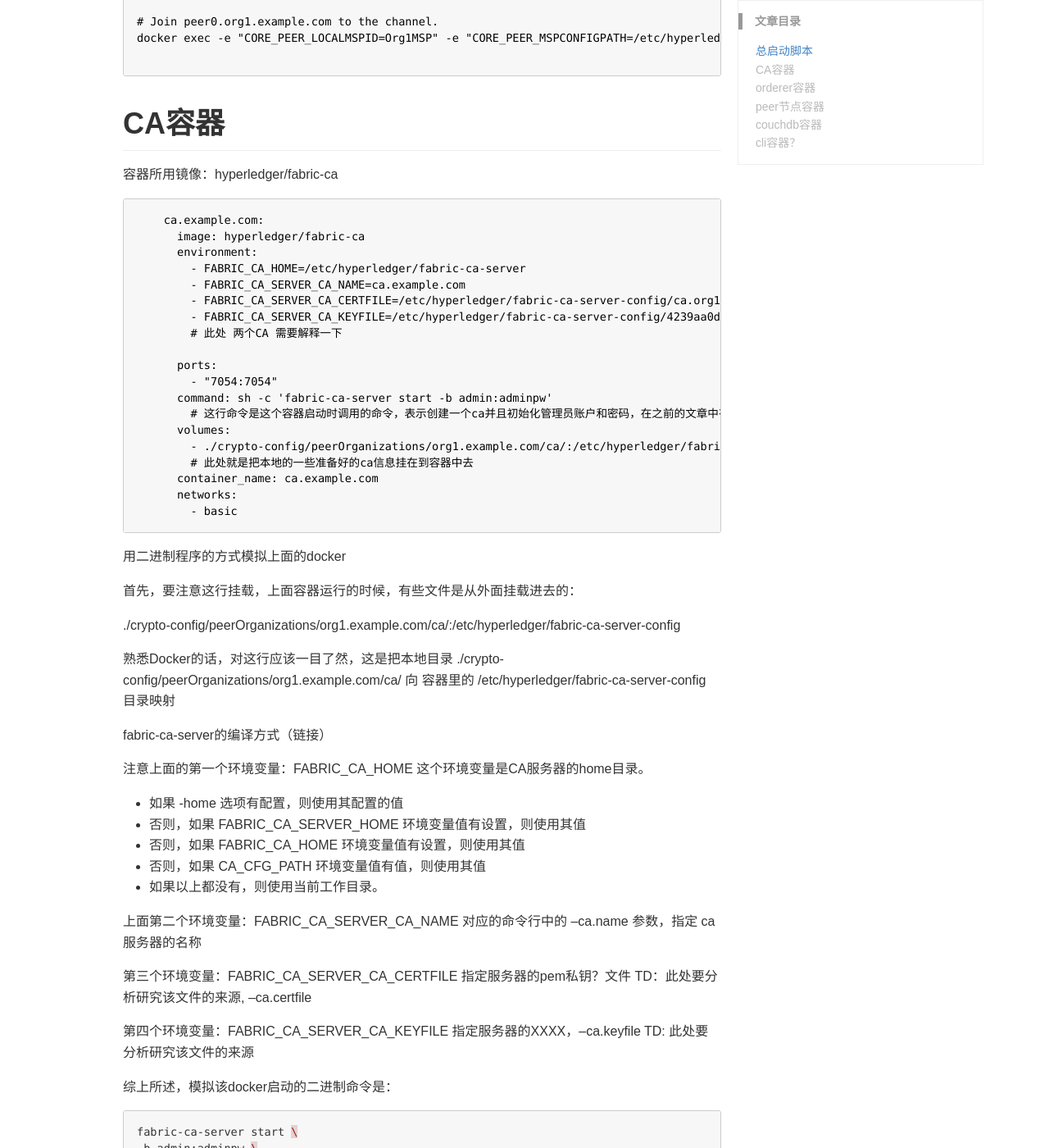
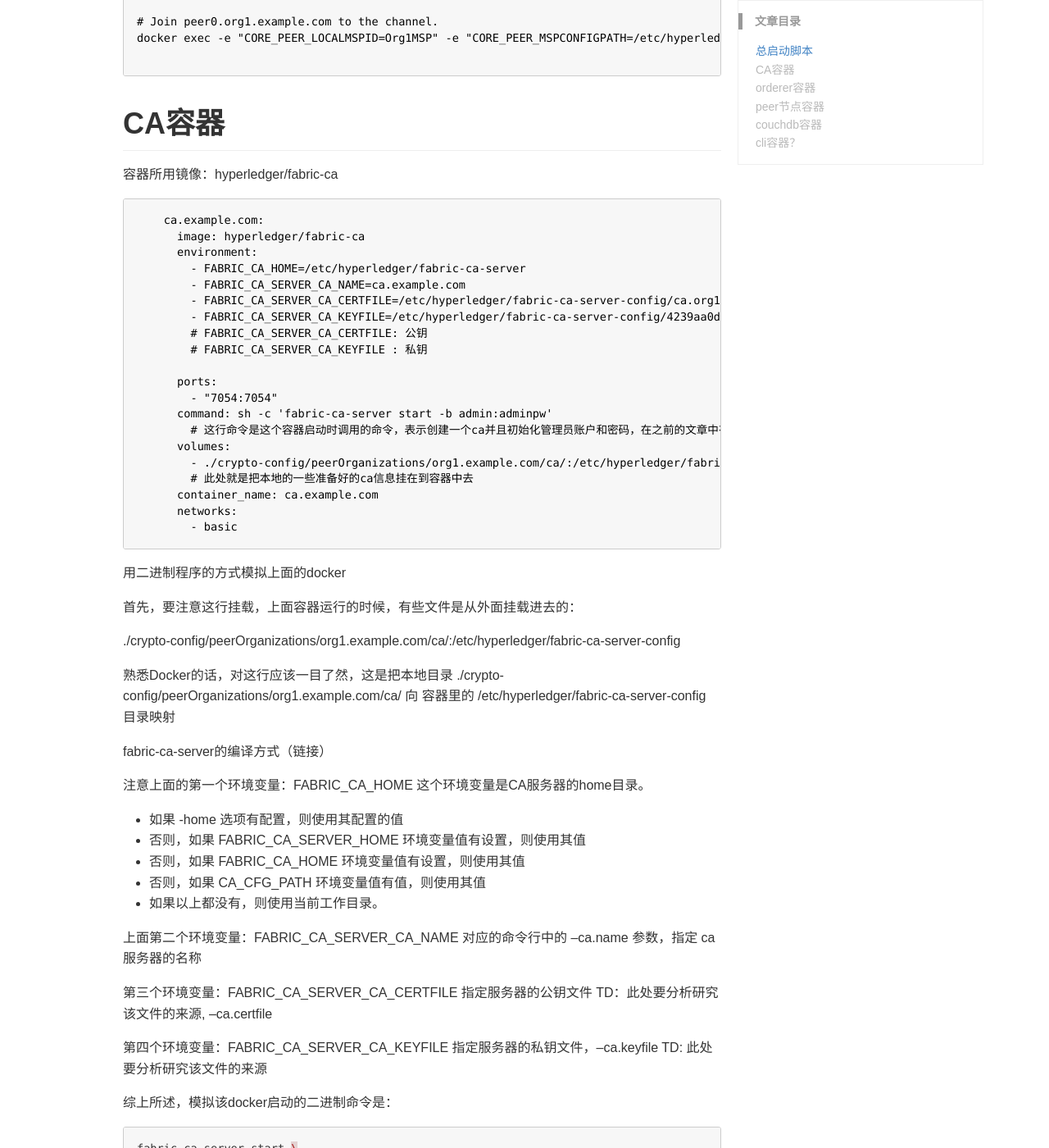
Before and after one commit to nox60/nox60.github.io, a Jekyll site: the page built from _posts/2019-7-23-Hyperledger-Fabric-例子代码解读.md, in a window 1280 px wide and 1400 px high, scrolled down 882 px. Shown: the whole window at 82% size. Built offline with Jekyll 4.4.1, drawn with Linux system fonts in a browser that asks for light colours; our own code applies the rules of GitHub Pages for plain Markdown files; comment, search, counter and statistics services are not loaded.

Commit message:
Update files

```diff
--- a/_posts/2019-7-23-Hyperledger-Fabric-例子代码解读.md
+++ b/_posts/2019-7-23-Hyperledger-Fabric-例子代码解读.md
@@ -49,7 +49,8 @@ docker exec -e "CORE_PEER_LOCALMSPID=Org1MSP" -e "CORE_PEER_MSPCONFIGPATH=/etc/h
         - FABRIC_CA_SERVER_CA_NAME=ca.example.com
         - FABRIC_CA_SERVER_CA_CERTFILE=/etc/hyperledger/fabric-ca-server-config/ca.org1.example.com-cert.pem
         - FABRIC_CA_SERVER_CA_KEYFILE=/etc/hyperledger/fabric-ca-server-config/4239aa0dcd76daeeb8ba0cda701851d14504d31aad1b2ddddbac6a57365e497c_sk
-        # 此处 两个CA 需要解释一下
+        # FABRIC_CA_SERVER_CA_CERTFILE: 公钥
+        # FABRIC_CA_SERVER_CA_KEYFILE : 私钥
 
       ports:
         - "7054:7054"
@@ -85,10 +86,10 @@ fabric-ca-server的编译方式（链接）
 对应的命令行中的 --ca.name 参数，指定 ca服务器的名称
 
 第三个环境变量：FABRIC_CA_SERVER_CA_CERTFILE
-指定服务器的pem私钥？文件 TD：此处要分析研究该文件的来源, --ca.certfile
+指定服务器的公钥文件 TD：此处要分析研究该文件的来源, --ca.certfile
 
 第四个环境变量：FABRIC_CA_SERVER_CA_KEYFILE
-指定服务器的XXXX，--ca.keyfile
+指定服务器的私钥文件，--ca.keyfile
 TD: 此处要分析研究该文件的来源
 
 综上所述，模拟该docker启动的二进制命令是：
```
Also changed, not shown: _posts/2019-07-18-Hyperledge-fabirc-ca.md (+10 -0 lines).
